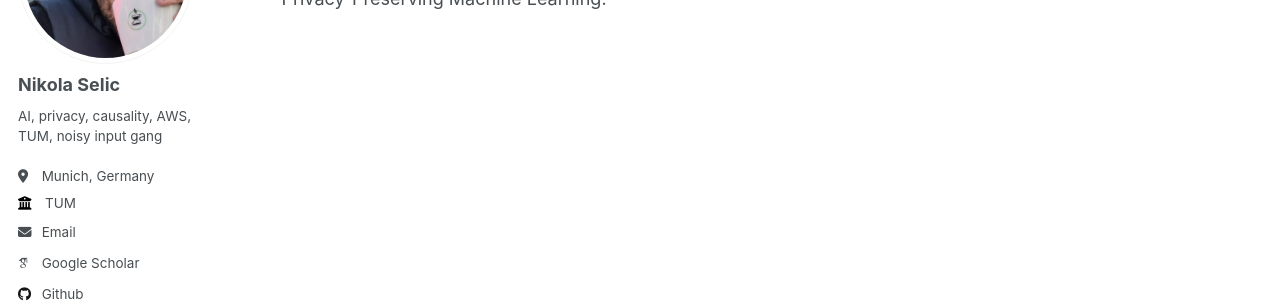
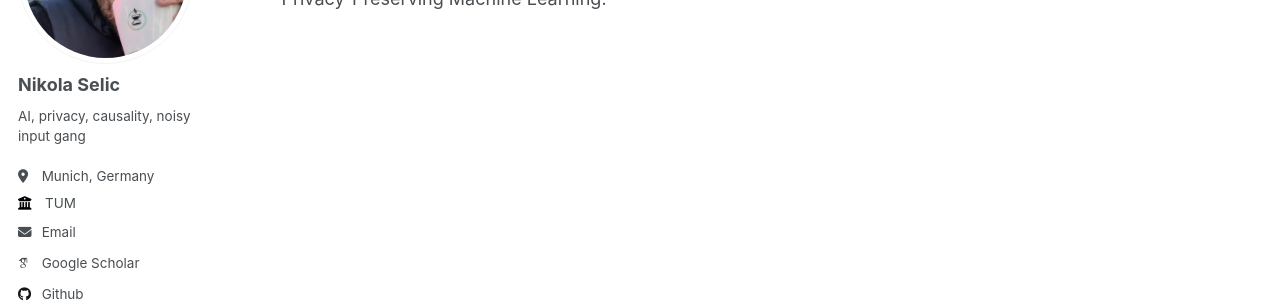
Before and after one commit to Selich/selich.github.io, a Jekyll site: the page built from _pages/about.md, in a window 1280 px wide. Shown: the part 217-520 px from the top of the page. Built offline with Jekyll 4.4.1, drawn with Linux system fonts in a browser that asks for light colours; some web fonts are replaced.

Commit message:
edit sidebar

```diff
--- a/_config.yml
+++ b/_config.yml
@@ -24,7 +24,7 @@ author:
   avatar           : "image.png"
   name             : "Nikola Selic"
   pronouns         : # example: "she/her"
-  bio              : "AI, privacy, causality, AWS, TUM, noisy input gang"
+  bio              : "AI, privacy, causality, noisy input gang"
   location         : "Munich, Germany"
   employer         : "TUM"
   uri              : # URL
```
